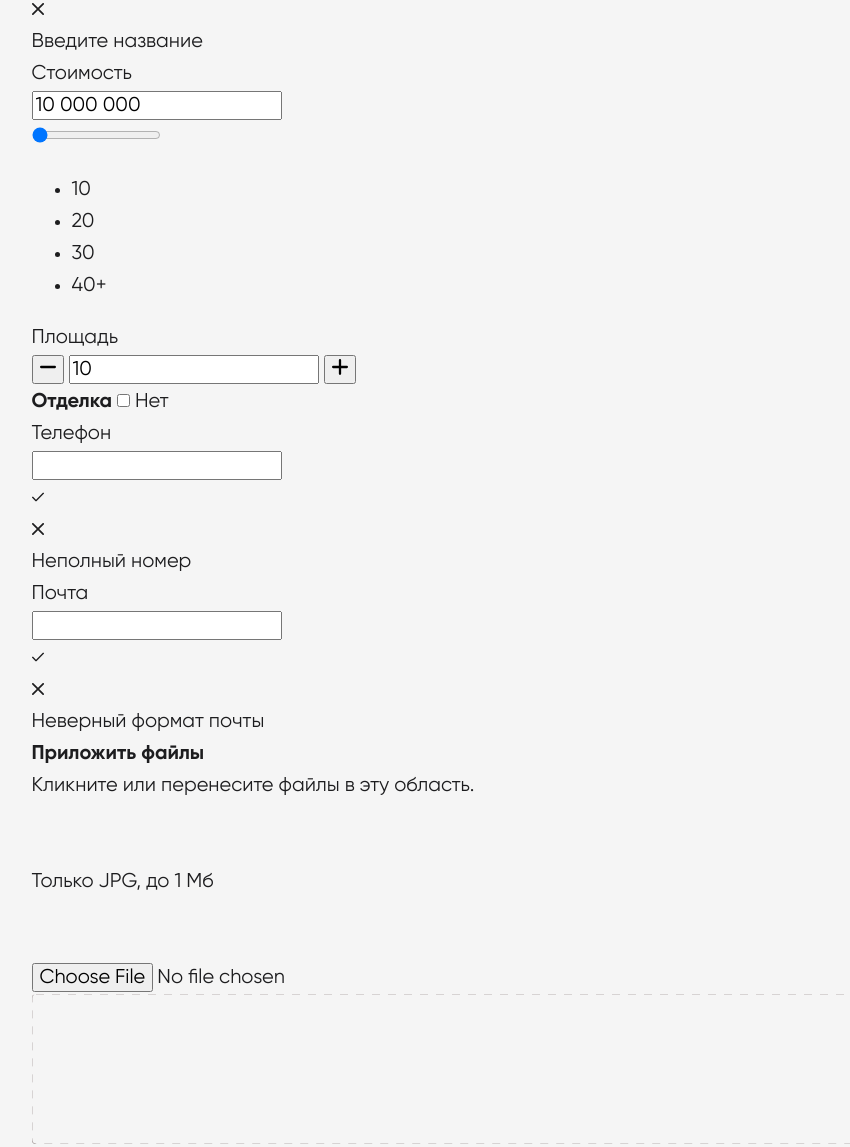
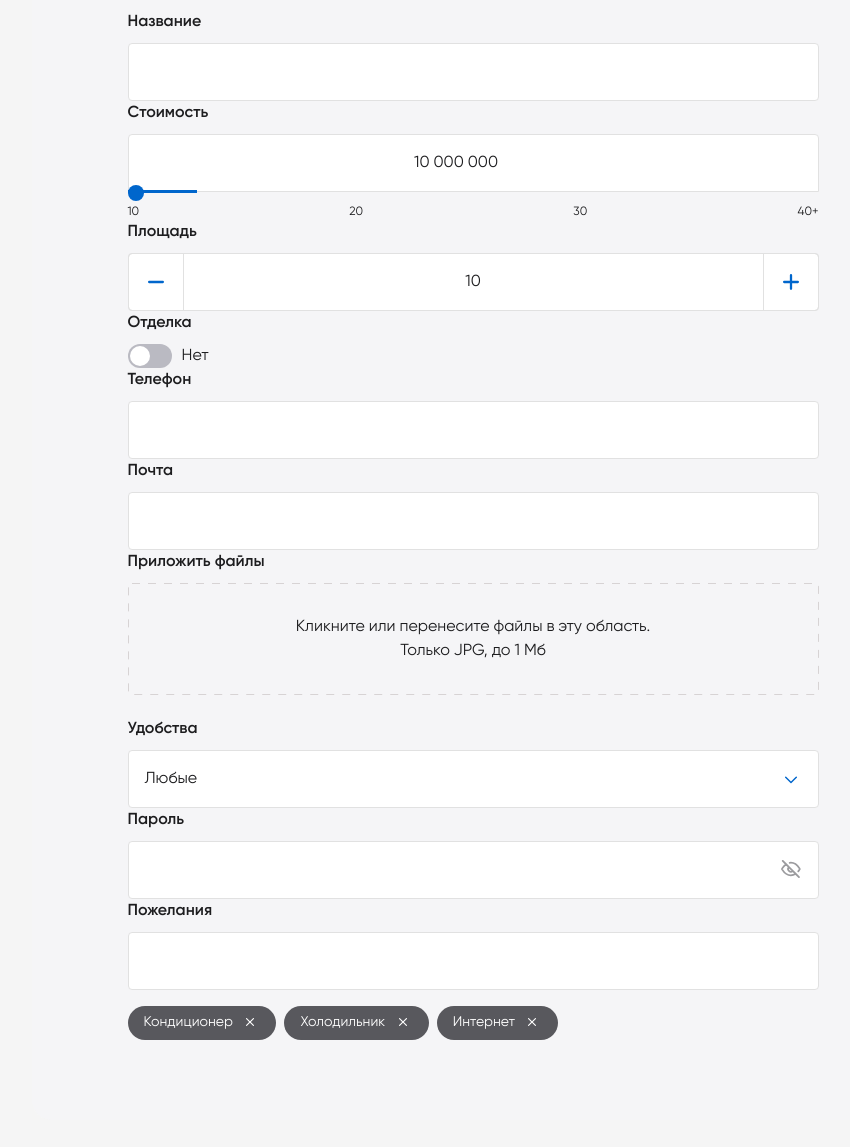
Before and after one commit to viseko/design-lab-test, a website built with webpack: page public/index.html in a window 1280 px wide. Shown: the part 1342-2489 px from the top of the page, without its empty margins (167-1017 px from the left). Built offline with nearby package versions, Linux system fonts and the light colour scheme.

Commit message:
Added form inputs styles

```diff
--- /dev/null
+++ b/src/scss/blocks/form.scss
@@ -0,0 +1,36 @@
+.form {
+  padding: 80px 96px;
+  border-radius: 20px;
+  background-color: $cl-silver-alt;
+
+  @include mobile {
+    padding: 41px 32px;
+    border-radius: 0;
+  }
+}
+
+.form__title {
+  margin: 0;
+  margin-bottom: 47px;
+  font-weight: 700;
+  font-size: 36px;
+  line-height: 40px;
+
+  @include mobile {
+    margin-bottom: 38px;
+    font-size: 32px;
+    text-align: center;
+  }
+}
+
+.form__col {
+  // --
+}
+
+.form__label {
+  display: block;
+  margin-bottom: 9px;
+  font-weight: 600;
+  font-size: 16px;
+  line-height: 24px;
+}
--- /dev/null
+++ b/src/scss/blocks/gallery.scss
@@ -0,0 +1,2 @@
+.gallery {
+}
--- a/src/scss/index.scss
+++ b/src/scss/index.scss
@@ -12,6 +12,15 @@
 @import "blocks/section";
 @import "blocks/breadcrumbs";
 @import "blocks/table";
+@import "blocks/form";
 
 // UI
 @import "ui/btn-cart";
+@import "ui/input";
+@import "ui/input-range";
+@import "ui/input-number";
+@import "ui/checkbox";
+@import "ui/input-file";
+@import "ui/input-select";
+@import "ui/input-password";
+@import "ui/input-tags";
--- /dev/null
+++ b/src/scss/ui/checkbox.scss
@@ -0,0 +1,43 @@
+.checkbox {
+  display: flex;
+  cursor: pointer;
+
+  [type = "checkbox"] {
+    display: none;
+  }
+}
+
+.checkbox__thumb {
+  position: relative;
+  width: 44px;
+  height: 24px;
+  margin-right: 10px;
+  border-radius: 50px;
+  background-color: $cl-checkbox-thumb;
+  transition: background-color 0.3s;
+
+  &::before {
+    content: "";
+    position: absolute;
+    top: 2px;
+    left: 2px;
+    width: 20px;
+    height: 20px;
+    border-radius: 50%;
+    background-color: $cl-white;
+    transition: transform 0.3s;
+  }
+
+  :checked + & {
+    background-color: $cl-primary;
+  }
+
+  :checked + &::before {
+    transform: translateX(20px);
+  }
+}
+
+.checkbox__label {
+  font-size: 16px;
+  line-height: 24px;
+}
--- /dev/null
+++ b/src/scss/ui/input-file.scss
@@ -0,0 +1,107 @@
+.input-file {
+}
+
+.input-file__field {
+  position: relative;
+  display: flex;
+  flex-direction: column;
+  justify-content: center;
+  height: 112px;
+  margin-bottom: 22px;
+  padding: 0 19px;
+  border-radius: 4px;
+
+  p {
+    position: relative;
+    z-index: 1;
+    margin: 0;
+    font-size: 16px;
+    line-height: 24px;
+    text-align: center;
+    pointer-events: none;
+  }
+
+  svg {
+    position: absolute;
+    right: 0;
+    left: 0;
+    pointer-events: none;
+  }
+
+  rect {
+    transition: 0.3s;
+  }
+
+  &:hover rect {
+    stroke: $cl-primary;
+  }
+}
+
+.input-file__input {
+  position: absolute;
+  top: 0;
+  left: 0;
+  width: 100%;
+  height: 100%;
+  opacity: 0%;
+  cursor: pointer;
+}
+
+.input-file__list {
+  display: none;
+}
+
+.input-file__file-item {
+  display: flex;
+  align-items: center;
+  margin-bottom: 8px;
+  color: $cl-file-text;
+  font-size: 16px;
+  line-height: 24px;
+
+  &:last-child {
+    margin-bottom: 0;
+  }
+}
+
+.input-file__btn-cancel {
+  display: flex;
+  width: 16px;
+  height: 16px;
+  margin-right: 8px;
+  padding: 0;
+  border: 0;
+  background: none;
+  color: $cl-primary;
+
+  svg {
+    margin: auto;
+  }
+
+  &:hover + span {
+    color: $cl-primary;
+  }
+
+  &:active {
+    opacity: 60%;
+  }
+}
+
+.input-file__loader {
+  position: relative;
+  width: 156px;
+  height: 4px;
+  margin-left: auto;
+  border-radius: 10px;
+  background-color: $cl-stroke;
+}
+
+.input-file__loader-fill {
+  position: absolute;
+  right: 0;
+  left: 0;
+  width: 50%;
+  height: 100%;
+  border-radius: inherit;
+  background-color: $cl-primary;
+}
--- /dev/null
+++ b/src/scss/ui/input-number.scss
@@ -0,0 +1,49 @@
+$btn-width: 56px;
+
+.input-number {
+  position: relative;
+}
+
+.input-number input {
+  padding-right: $btn-width;
+  padding-left: $btn-width;
+  text-align: center;
+}
+
+.input-number__btn {
+  position: absolute;
+  top: 0;
+  z-index: 1;
+  display: flex;
+  width: $btn-width;
+  height: 100%;
+  border: 1px solid $cl-stroke;
+  background: none;
+  color: $cl-primary;
+  transition: color 0.1s, opacity 0.1s, background-color 0.1s;
+
+  &:hover {
+    background-color: $cl-primary;
+    color: $cl-white;
+  }
+
+  &:active {
+    opacity: 60%;
+  }
+
+  svg {
+    margin: auto;
+  }
+}
+
+.input-number__btn--less {
+  left: 0;
+  border-top-left-radius: 4px;
+  border-bottom-left-radius: 4px;
+}
+
+.input-number__btn--more {
+  right: 0;
+  border-top-right-radius: 4px;
+  border-bottom-right-radius: 4px;
+}
--- /dev/null
+++ b/src/scss/ui/input-password.scss
@@ -0,0 +1,40 @@
+.input-password {
+  // -
+}
+
+.input-password__btn {
+  padding: 0;
+  border: 0;
+  background: none;
+  color: $cl-placeholder;
+  opacity: 100%;
+  pointer-events: all;
+  transition: color 0.1s, opacity 0.1s;
+
+  svg {
+    width: 20px;
+    height: 18px;
+  }
+
+  &:hover {
+    color: $cl-black;
+  }
+
+  &:active {
+    opacity: 60%;
+  }
+}
+
+.input-password__icon-hide {
+  display: none;
+}
+
+.input-password._show {
+  .input-password__icon-hide {
+    display: block;
+  }
+
+  .input-password__icon-show {
+    display: none;
+  }
+}
--- /dev/null
+++ b/src/scss/ui/input-range.scss
@@ -0,0 +1,54 @@
+.input-range {
+  input {
+    border-bottom-right-radius: 0;
+    border-bottom-left-radius: 0;
+    text-align: center;
+  }
+}
+
+.input-range__scale {
+  position: relative;
+}
+
+.input-range__slider {
+  position: absolute;
+  top: -2px;
+  display: block;
+  width: 100%;
+  margin: 0;
+  padding: 0;
+  border: 0;
+  background: transparent;
+  background-image: linear-gradient($cl-primary, $cl-primary);
+  background-size: 10% 100%;
+  background-repeat: no-repeat;
+  appearance: none;
+
+  &::-webkit-slider-thumb {
+    position: relative;
+    top: -5px;
+    appearance: none;
+    width: 16px;
+    height: 16px;
+    border-radius: 50%;
+    background: $cl-primary;
+    cursor: ew-resize;
+  }
+
+  &::-webkit-slider-runnable-track {
+    height: 3px;
+    border: 0;
+    background: transparent;
+    appearance: none;
+  }
+}
+
+.input-range__scale-divisions {
+  @include list-reset;
+
+  display: flex;
+  justify-content: space-between;
+  padding-top: 12px;
+  font-size: 12px;
+  line-height: 16px;
+}
--- /dev/null
+++ b/src/scss/ui/input-select.scss
@@ -0,0 +1,101 @@
+.input-select {
+  [type = "radio"] {
+    display: none;
+  }
+}
+
+.input-select__field {
+  cursor: pointer;
+
+  &:hover {
+    color: $cl-primary;
+  }
+
+  &:active {
+    color: rgba($cl-primary, 0.6);
+  }
+}
+
+.input-select__icon {
+  top: 18px;
+  color: $cl-primary;
+  opacity: 100%;
+}
+
+.input-select__option-list {
+  position: absolute;
+  top: 100%;
+  left: 0;
+  z-index: 2;
+  display: none;
+  flex-direction: column;
+  overflow: auto;
+  width: 100%;
+  max-height: 274px;
+  border: 1px solid $cl-stroke;
+  border-bottom-right-radius: 4px;
+  border-bottom-left-radius: 4px;
+  background-color: $cl-white;
+
+  &::-webkit-scrollbar {
+    width: 13px;
+  }
+
+  &::-webkit-scrollbar-track {
+    background-color: $cl-white;
+  }
+
+  &::-webkit-scrollbar-thumb {
+    border: 7px solid $cl-white;
+    border-right: 5px solid $cl-white;
+    border-left: 5px solid $cl-white;
+    border-radius: 20px;
+    background-color: $cl-primary;
+  }
+}
+
+.input-select__option-item {
+  padding: 16px 16px 15px 16px;
+  border-bottom: 1px solid $cl-stroke;
+  font-size: 16px;
+  line-height: 24px;
+  cursor: pointer;
+  transition: color 0.1s;
+
+  &:last-child {
+    border-bottom: 0;
+  }
+
+  &:hover {
+    color: $cl-primary;
+  }
+
+  &:active {
+    color: rgba($cl-primary, 0.6);
+  }
+}
+
+.input-select__option-item--current {
+  display: block;
+  width: 100%;
+  height: 100%;
+  padding: 0;
+  border: 0;
+  pointer-events: none;
+}
+
+.input-select._open {
+  .input-select__icon {
+    transform: rotate(180deg);
+  }
+
+  .input-select__field {
+    border-bottom: 0;
+    border-bottom-right-radius: 0;
+    border-bottom-left-radius: 0;
+  }
+
+  .input-select__option-list {
+    display: flex;
+  }
+}
--- /dev/null
+++ b/src/scss/ui/input-tags.scss
@@ -0,0 +1,48 @@
+.input-tags {
+  // -
+}
+
+.input-tags__list {
+  @include list-reset;
+
+  display: flex;
+  flex-wrap: wrap;
+  gap: 8px;
+  padding-top: 16px;
+}
+
+.input-tags__item {
+  padding: 7px 16px 9px;
+  border-radius: 50px;
+  background-color: $cl-file-text;
+  color: $cl-white;
+  font-size: 14px;
+  line-height: 16px;
+
+  span {
+    margin-right: 4px;
+  }
+
+  input {
+    display: none;
+  }
+}
+
+.input-tags__btn-remove {
+  border: 0;
+  background: none;
+  color: inherit;
+
+  svg {
+    transition: 0.2s;
+    will-change: transform;
+  }
+
+  &:hover svg {
+    transform: scale(0.9);
+  }
+
+  &:active {
+    opacity: 60%;
+  }
+}
--- /dev/null
+++ b/src/scss/ui/input.scss
@@ -0,0 +1,73 @@
+.input {
+  position: relative;
+}
+
+.input__field {
+  display: block;
+  width: 100%;
+  padding: 16px 50px 16px 16px;
+  border: 1px solid $cl-stroke;
+  border-radius: 4px;
+  background-color: $cl-white;
+  color: $cl-black;
+  font-size: 16px;
+  line-height: 24px;
+  transition: box-shadow 0.2s;
+
+  &:focus {
+    box-shadow: inset 0 0 0 1px $cl-primary;
+    outline: 0;
+    caret-color: $cl-primary;
+  }
+}
+
+.input__alert {
+  display: none;
+  color: $cl-error;
+  font-size: 13px;
+}
+
+.input__icon {
+  position: absolute;
+  top: 16px;
+  right: 16px;
+  display: flex;
+  width: 24px;
+  height: 24px;
+  opacity: 0%;
+  pointer-events: none;
+
+  svg {
+    width: 12px;
+    height: 12px;
+    margin: auto;
+  }
+}
+
+.input__icon--error {
+  color: $cl-error;
+}
+
+.input__icon--success {
+  color: $cl-success;
+}
+
+.input--invalid {
+  .input__field {
+    box-shadow: inset 0 0 0 1px $cl-error;
+  }
+
+  .input__alert {
+    display: block;
+  }
+
+  .input__icon--error {
+    opacity: 100%;
+  }
+}
+
+.input--valid {
+  .input__icon--success {
+    opacity: 100%;
+  }
+}
```
